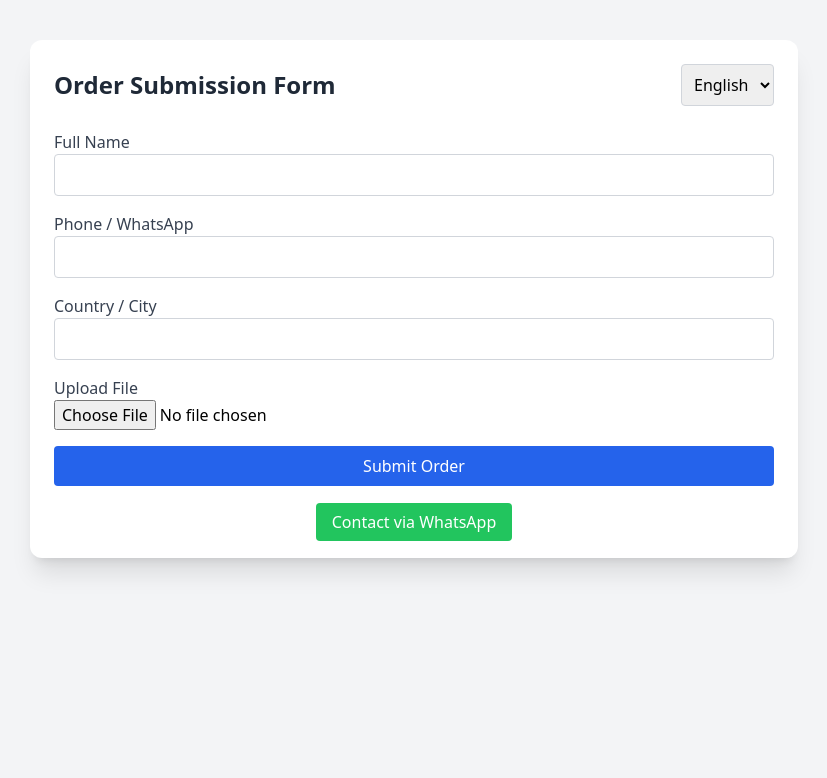
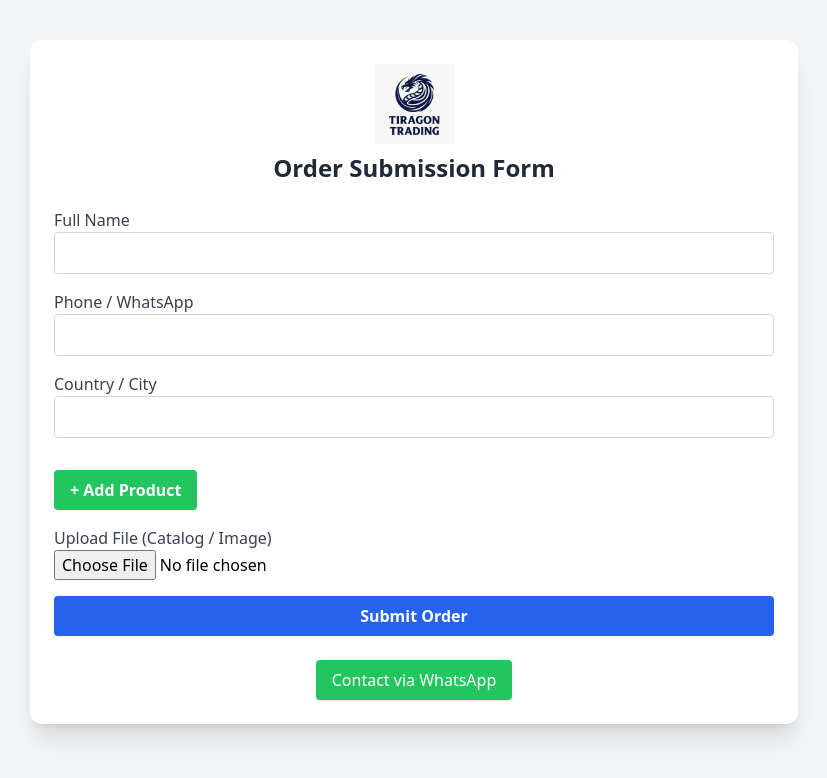
Before and after one commit to shlkhd/tiragon-order-app, a website: page public/index.html in a window 1280 px wide. Shown: the whole page, without its empty margins (226-1053 px from the left). Drawn offline with nearby package versions, Linux system fonts and the light colour scheme.

Commit message:
Add files via upload

```diff
--- a/public/index.html
+++ b/public/index.html
@@ -3,64 +3,82 @@
 <html lang="en">
 <head>
   <meta charset="UTF-8" />
-  <title>Tiragon Order</title>
   <meta name="viewport" content="width=device-width, initial-scale=1.0" />
+  <title>Tiragon Order Form</title>
   <script src="https://cdn.tailwindcss.com"></script>
 </head>
 <body class="bg-gray-100 font-sans">
   <div class="max-w-3xl mx-auto p-6 bg-white shadow-xl mt-10 rounded-xl">
-    <div class="flex justify-between items-center mb-6">
-      <h1 id="title" class="text-2xl font-bold text-gray-800">Order Submission Form</h1>
-      <select id="language" class="border border-gray-300 rounded p-2">
-        <option value="en">English</option>
-        <option value="fa">فارسی</option>
-      </select>
+    <div class="text-center mb-6">
+      <img src="logo.png" alt="Tiragon Logo" class="mx-auto h-20" />
+      <h1 class="text-2xl font-bold text-gray-800 mt-2">Order Submission Form</h1>
     </div>
 
-    <form class="space-y-4">
-      <div><label id="label-name" class="block text-gray-700">Full Name</label><input class="w-full border border-gray-300 rounded p-2" /></div>
-      <div><label id="label-phone" class="block text-gray-700">Phone / WhatsApp</label><input class="w-full border border-gray-300 rounded p-2" /></div>
-      <div><label id="label-country" class="block text-gray-700">Country / City</label><input class="w-full border border-gray-300 rounded p-2" /></div>
-      <div><label id="label-upload" class="block text-gray-700">Upload File</label><input type="file" class="w-full" /></div>
-      <button id="submit" type="submit" class="w-full bg-blue-600 text-white py-2 rounded">Submit Order</button>
+    <form action="/submit" method="POST" enctype="multipart/form-data" class="space-y-4">
+      <div><label class="block text-gray-700">Full Name</label><input type="text" name="name" required class="w-full border border-gray-300 rounded p-2" /></div>
+      <div><label class="block text-gray-700">Phone / WhatsApp</label><input type="text" name="phone" required class="w-full border border-gray-300 rounded p-2" /></div>
+      <div><label class="block text-gray-700">Country / City</label><input type="text" name="country" class="w-full border border-gray-300 rounded p-2" /></div>
+
+      <div id="products"></div>
+      <button type="button" onclick="addProductFields()" class="bg-green-500 hover:bg-green-600 text-white font-semibold py-2 px-4 rounded mb-4">+ Add Product</button>
+
+      <div><label class="block text-gray-700">Upload File (Catalog / Image)</label><input type="file" name="attachment" class="w-full" /></div>
+      <button type="submit" class="w-full bg-blue-600 hover:bg-blue-700 text-white font-semibold py-2 px-4 rounded">Submit Order</button>
     </form>
 
     <div class="text-center mt-6">
-      <a id="whatsapp" href="#" class="bg-green-500 text-white px-4 py-2 rounded">Contact via WhatsApp</a>
+      <a href="https://wa.me/971557068949" target="_blank" class="inline-block bg-green-500 text-white px-4 py-2 rounded shadow hover:bg-green-600">
+        Contact via WhatsApp
+      </a>
     </div>
   </div>
 
   <script>
-    const translations = {{}};
-    let currentLang = "en";
+    function addProductFields() {
+      const container = document.getElementById('products');
+      const index = container.children.length;
+      const div = document.createElement('div');
+      div.className = "border border-gray-300 p-4 rounded mb-4 bg-gray-50";
 
-    async function loadLang(lang) {{
-      const res = await fetch(`lang/${{lang}}.json`);
-      translations[lang] = await res.json();
-      applyLang(lang);
-    }}
+      const title = document.createElement('h4');
+      title.className = "font-semibold mb-2";
+      title.textContent = "Product " + (index + 1);
+      div.appendChild(title);
 
-    function applyLang(lang) {{
-      const t = translations[lang];
-      document.getElementById("title").textContent = t.title;
-      document.getElementById("label-name").textContent = t.name;
-      document.getElementById("label-phone").textContent = t.phone;
-      document.getElementById("label-country").textContent = t.country;
-      document.getElementById("label-upload").textContent = t.upload;
-      document.getElementById("submit").textContent = t.submit;
-      document.getElementById("whatsapp").textContent = t.whatsapp;
-    }}
+      const typeLabel = document.createElement('label');
+      typeLabel.className = "block text-gray-700";
+      typeLabel.textContent = "Product Type";
+      div.appendChild(typeLabel);
 
-    document.getElementById("language").addEventListener("change", (e) => {{
-      currentLang = e.target.value;
-      if (translations[currentLang]) {{
-        applyLang(currentLang);
-      }} else {{
-        loadLang(currentLang);
-      }}
-    }});
+      const typeInput = document.createElement('input');
+      typeInput.name = "product[]";
+      typeInput.className = "w-full border border-gray-300 rounded p-2 mb-2";
+      div.appendChild(typeInput);
 
-    loadLang("en");
+      const weightLabel = document.createElement('label');
+      weightLabel.className = "block text-gray-700";
+      weightLabel.textContent = "Weight / Quantity";
+      div.appendChild(weightLabel);
+
+      const weightInput = document.createElement('input');
+      weightInput.name = "weight[]";
+      weightInput.type = "number";
+      weightInput.className = "w-full border border-gray-300 rounded p-2 mb-2";
+      div.appendChild(weightInput);
+
+      const descLabel = document.createElement('label');
+      descLabel.className = "block text-gray-700";
+      descLabel.textContent = "Description";
+      div.appendChild(descLabel);
+
+      const descArea = document.createElement('textarea');
+      descArea.name = "description[]";
+      descArea.rows = 2;
+      descArea.className = "w-full border border-gray-300 rounded p-2 mb-2";
+      div.appendChild(descArea);
+
+      container.appendChild(div);
+    }
   </script>
 </body>
 </html>
```
